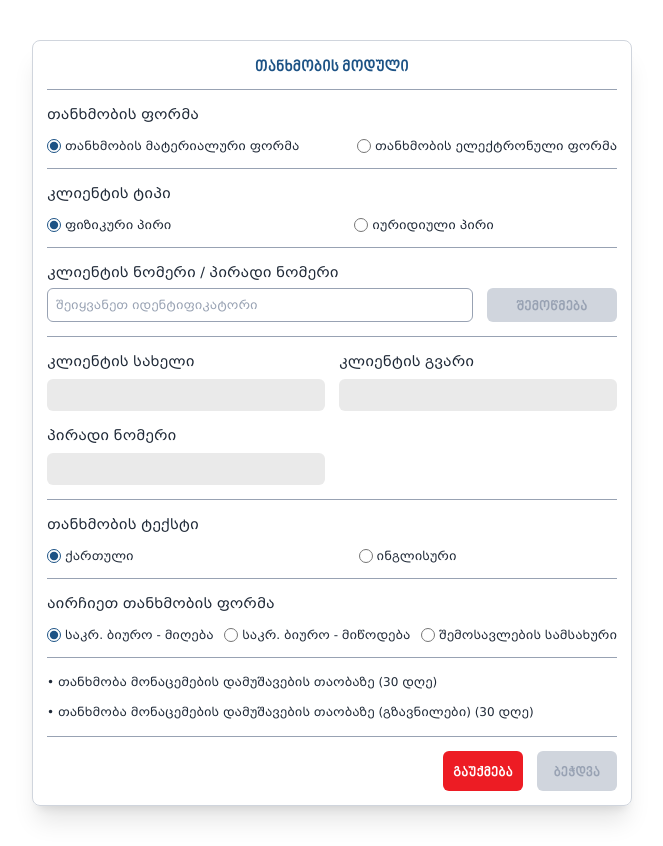
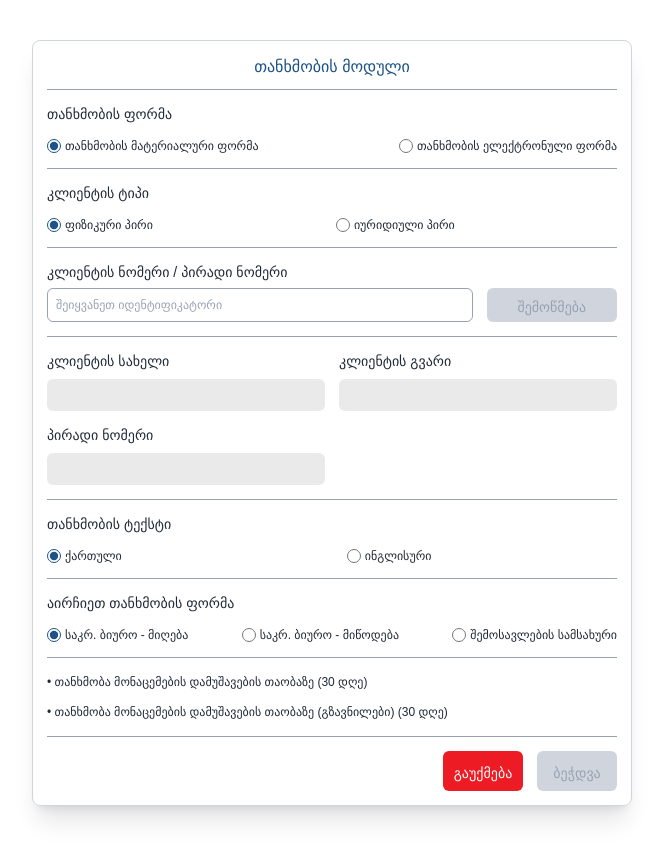
Before and after one commit to Gandobilis/catru, a Vue app: page / in a window 1280 px wide. Shown: the whole page, without its empty margins (308-971 px from the left). Built offline with nearby package versions, Linux system fonts and the light colour scheme; a web font is replaced by a local one.

Commit message:
ფონტების გადატანა public-ში.

```diff
--- a/src/composables/useUser.js
+++ b/src/composables/useUser.js
@@ -37,8 +37,6 @@ export default function useUser() {
         loading.value = true;
         notification.value = undefined;
         editable.value = undefined;
-        isPhoneNumberValid.value = false;
-        isPersonalNumberValid.value = false;
         user.value = undefined;
 
         if (personalOrTaxNumber.value) {
@@ -94,7 +92,6 @@ export default function useUser() {
         personalNumber: undefined,
         phoneNumber: undefined,
     })
-
     const _newUser = ref({
         clientName: undefined,
         taxNumber: undefined,
@@ -102,10 +99,6 @@ export default function useUser() {
         legPersonTax: undefined,
         phoneNumber: undefined
     })
-
-
-    const isPersonalNumberValid = ref(false);
-    const isPhoneNumberValid = ref(false)
 
     const formLang = ref('GE');
     const selectFormType = ref('CB-REC');
@@ -158,7 +151,6 @@ export default function useUser() {
         formLang,
         user,
         loading,
-        isPersonalNumberValid,
         selectFormType,
         _selectFormType,
         _selectFormTypeLeg,
--- a/src/style.css
+++ b/src/style.css
@@ -4,14 +4,14 @@
 
 @font-face {
     font-family: 'mtavruli';
-    src: url('src/assets/fonts/bpg_nino_mtavruli_bold.otf') format('opentype');
+    src: url('fonts/bpg_nino_mtavruli_bold.otf') format('opentype');
     font-weight: bold;
     font-style: normal;
 }
 
 @font-face {
     font-family: 'mrgvlovani';
-    src: url('src/assets/fonts/bpg_mrgvlovani_2010.ttf') format('truetype');
+    src: url('fonts/bpg_mrgvlovani_2010.ttf') format('truetype');
     font-weight: normal;
     font-style: normal;
 }
```
Also changed, not shown: public/fonts/bpg_mrgvlovani_2010.ttf (renamed from src/assets/fonts/bpg_mrgvlovani_2010.ttf), public/fonts/bpg_nino_mtavruli_bold.otf (renamed from src/assets/fonts/bpg_nino_mtavruli_bold.otf).
